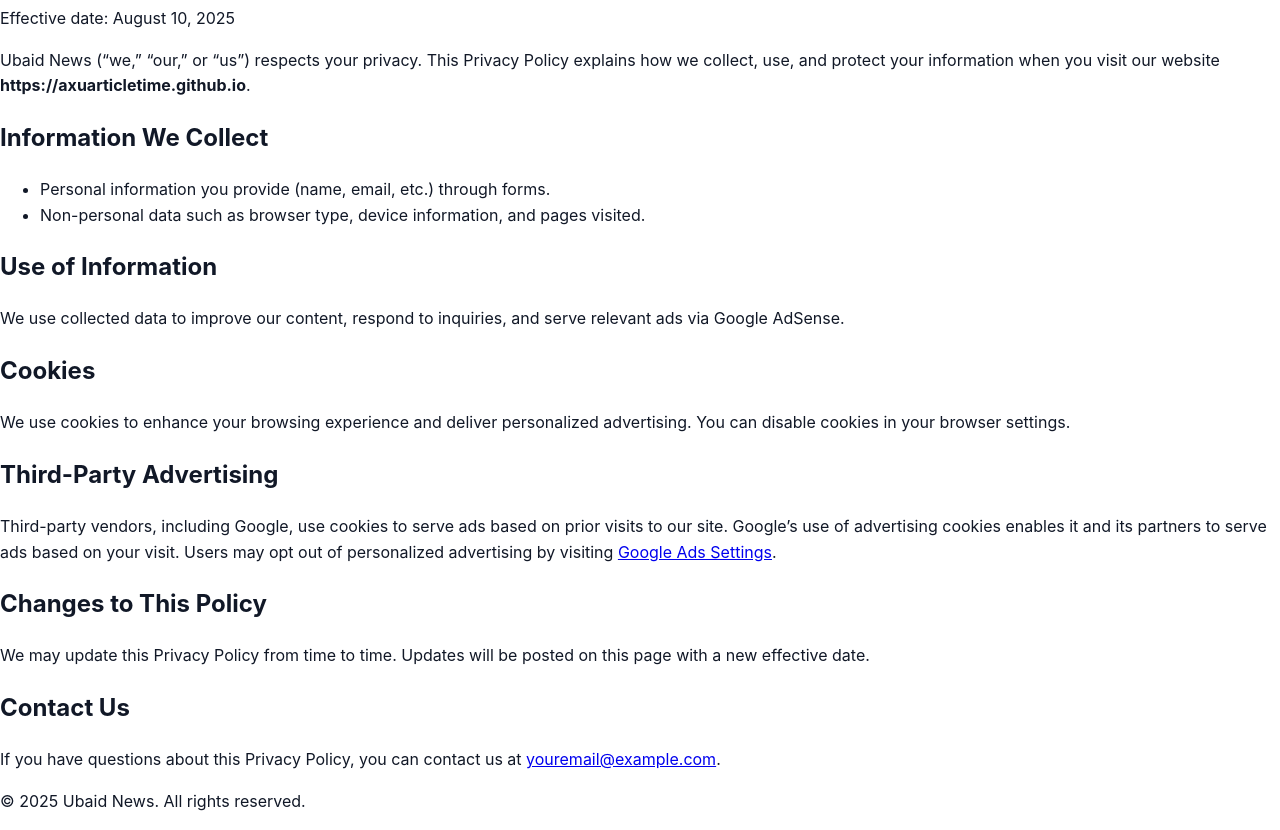
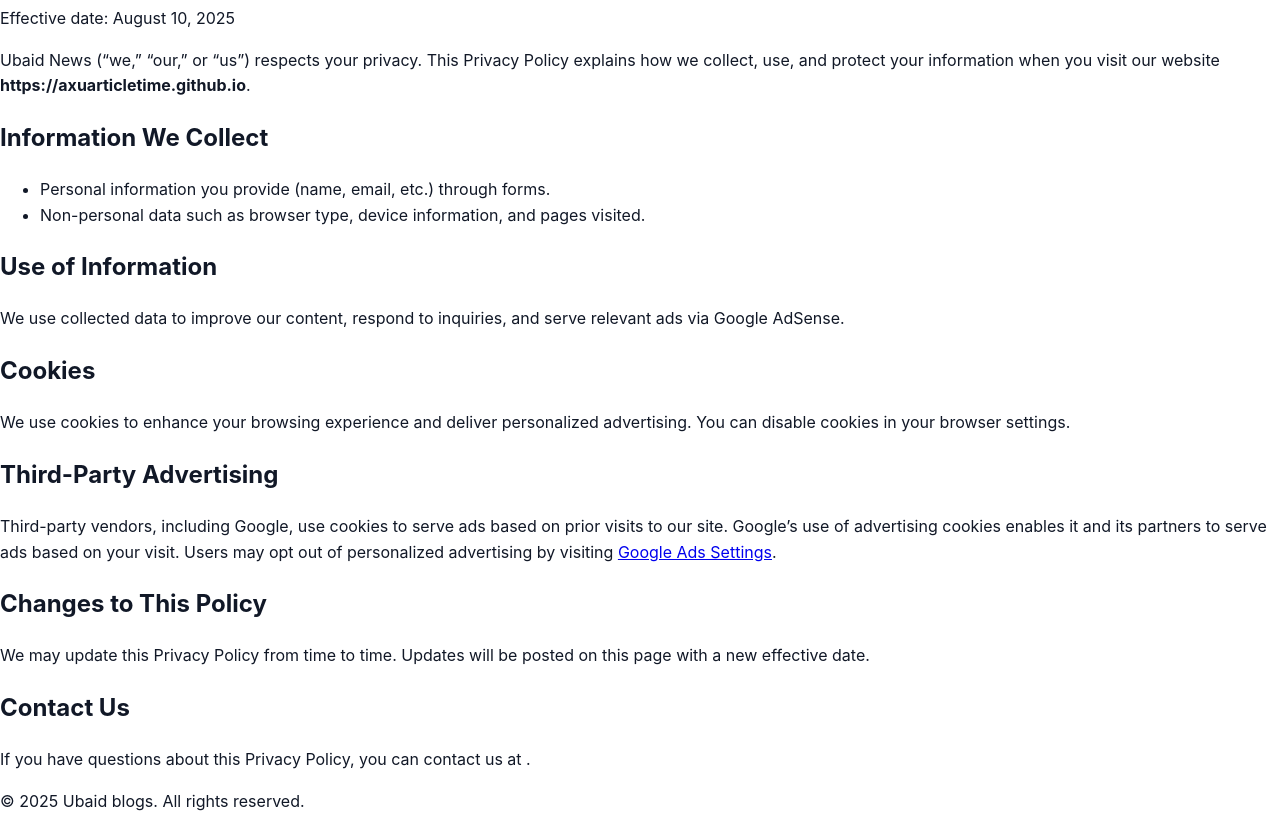
Before and after one commit to axuarticletime/axuarticletime.github.io, a plain HTML site: page privacy.html in a window 1280 px wide. Shown: the part 88-918 px from the top of the page. Drawn offline with Linux system fonts and the light colour scheme.

Commit message:
Update privacy.html

```diff
--- a/privacy.html
+++ b/privacy.html
@@ -48,11 +48,11 @@
         <p>We may update this Privacy Policy from time to time. Updates will be posted on this page with a new effective date.</p>
 
         <h2>Contact Us</h2>
-        <p>If you have questions about this Privacy Policy, you can contact us at <a href="mailto:youremail@example.com">youremail@example.com</a>.</p>
+        <p>If you have questions about this Privacy Policy, you can contact us at <a href="mailto:uali11223344550@gmail.com"></a>.</p>
     </main>
 
     <footer>
-        <p>&copy; 2025 Ubaid News. All rights reserved.</p>
+        <p>&copy; 2025 Ubaid blogs. All rights reserved.</p>
     </footer>
 </body>
 </html>
```
